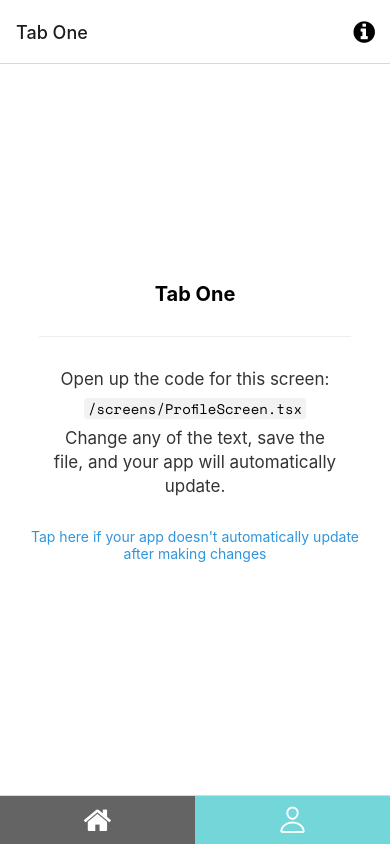
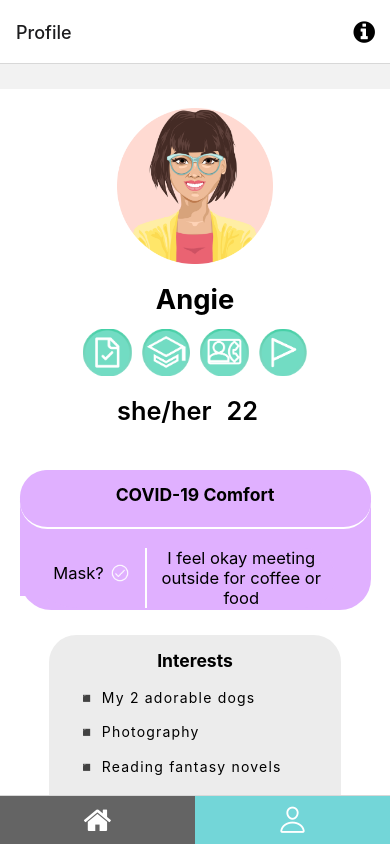
Before and after one commit to maaarvin-was-here/hi5, a React Native app: screen /TabOne in a window 390 px wide. Built offline with nearby package versions, Linux system fonts and the light colour scheme; what expo-linking would draw is missing.

Commit message:
profilescreen + image upload

```diff
--- a/navigation/index.tsx
+++ b/navigation/index.tsx
@@ -102,7 +102,7 @@ function BottomTabNavigator() {
         name="TabOne"
         component={ProfileScreen}
         options={({ navigation }: RootTabScreenProps<'TabOne'>) => ({
-          title: 'Tab One',
+          title: 'Profile',
           tabBarShowLabel: false,
           tabBarIcon: ({}) => (
             <Entypo name="person-outline" size={30} color="white" />
--- a/screens/ProfileScreen.tsx
+++ b/screens/ProfileScreen.tsx
@@ -1,33 +1,182 @@
 import * as React from 'react';
-import { StyleSheet } from 'react-native';
+import { StyleSheet, ScrollView, Image } from 'react-native';
+
 
 import EditScreenInfo from '../components/EditScreenInfo';
 import { Text, View } from '../components/Themed';
 import { RootTabScreenProps } from '../types';
 
+import { Dimensions } from 'react-native';
+
+const windowWidth = Dimensions.get('window').width;
+const windowHeight = Dimensions.get('window').height;
+
 export default function ProfileScreen({ navigation }: RootTabScreenProps<'TabOne'>) {
     return (
-    <View style={styles.container}>
-      <Text style={styles.title}>Tab One</Text>
-      <View style={styles.separator} lightColor="#eee" darkColor="rgba(255,255,255,0.1)" />
-      <EditScreenInfo path="/screens/ProfileScreen.tsx" />
+        <ScrollView style={styles.container} contentContainerStyle={{ alignItems: 'center', height: 700 }}>
+            {/* Avatar Image */}
+            <Image style={styles.avatar} source={require('../assets/images/avatar_5.png/')} />
+
+            {/* User's Name */}
+            <Text style={styles.title}>Angie</Text>
+
+            {/* Bar of Icons */}
+            <View style={styles.iconBar}>
+                <Image style={styles.icon} source={require('../assets/images/green-covid.png/')} />
+                <Image style={styles.icon} source={require('../assets/images/green-student.png/')} />
+                <Image style={styles.icon} source={require('../assets/images/green-phone.png/')} />
+                <Image style={styles.icon} source={require('../assets/images/green-flag.png/')} />
             </View>
+
+            {/* Pronouns + Age */}
+            <View style={styles.quickInfo}>
+                <Text style={styles.quickInfoText}>she/her</Text>
+                <Text style={styles.quickInfoText}>22</Text>
+            </View>
+
+            {/* COVID Status/Preferences */}
+            <View style={styles.covidStatus}>
+                {/* COVID Box Title */}
+                <View style={styles.covidSubtitle}>
+                    <Text style={[styles.subtitle, { marginTop: '4%' }]}>COVID-19 Comfort</Text>
+                </View>
+                {/* COVID Box Contents */}
+                <View style={styles.subgrid2}>
+                    {/* Left Division */}
+                    <View style={styles.covidLeft}>
+                        <Text style={styles.maskText}>Mask?</Text>
+                        <Image style={styles.smallicon} source={require('../assets/images/check-circle.png/')} />
+                    </View>
+                    {/* Right Division */}
+                    <Text style={styles.covidRight}>I feel okay meeting outside for coffee or food</Text>
+                </View>
+            </View>
+
+            {/* Interests Section */}
+            <View style={styles.interestBar}>
+                <Text style={[styles.subtitle, { marginTop: '5%', color: 'black' }]}>Interests</Text>
+                <Text style={styles.interestText}>{'\u25FE'} My 2 adorable dogs</Text>
+                <Text style={styles.interestText}>{'\u25FE'} Photography</Text>
+                <Text style={styles.interestText}>{'\u25FE'} Reading fantasy novels</Text>
+            </View>
+        </ScrollView>
     );
 }
 
 const styles = StyleSheet.create({
     container: {
         flex: 1,
-    alignItems: 'center',
-    justifyContent: 'center',
+        marginTop: 0.03 * windowHeight, /* 20 */
+        backgroundColor: 'white'
+    },
+    avatar: {
+        width: 0.4 * windowWidth,
+        height: 0.4 * windowWidth,
+        marginVertical: 0.0225 * windowHeight, /* 15 */
     },
     title: {
-    fontSize: 20,
+        fontSize: 0.07 * windowWidth,
         fontWeight: 'bold',
+        color: 'black'
     },
-  separator: {
-    marginVertical: 30,
-    height: 1,
-    width: '80%',
+    subtitle: {
+        textAlign: 'center',
+        fontWeight: 'bold',
+        fontSize: 0.045 * windowWidth,
     },
+    iconBar: {
+        marginTop: 0.015 * windowHeight,
+        flexDirection: 'row',
+        backgroundColor: 'white',
+        width: '60%'
+    },
+    icon: {
+        flex: 1,
+        width: 0.07 * windowWidth,
+        height: 0.12 * windowWidth,
+        marginHorizontal: 5
+    },
+    smallicon: {
+        width: 20,
+        height: 20,
+        marginTop: '12%',
+        marginBottom: '11%',
+        marginLeft: '5%',
+        marginRight: '12%'
+    },
+    quickInfo: {
+        marginVertical: 0.0225 * windowHeight, /* 15 */
+        flexDirection: 'row',
+        width: '40%',
+        backgroundColor: 'white'
+    },
+    quickInfoText: {
+        flex: 1,
+        textAlign: 'center',
+        color: 'black',
+        fontSize: 0.03 * windowHeight,
+        fontWeight: '600'
+    },
+    subgrid2: {
+        alignContent: 'center',
+        marginVertical: 0.0225 * windowHeight, /* 15 */
+        flexDirection: 'row',
+        width: '90%',
+        backgroundColor: '#e0b0ff',
+        borderRadius: 0.5 * windowWidth
+    },
+    covidStatus: {
+        marginTop: 0.03 * windowHeight,
+        width: '90%',
+        height: '20%',
+        backgroundColor: '#e0b0ff',
+        borderRadius: 0.08 * windowWidth
+    },
+    covidSubtitle: {
+        height: 0.07 * windowHeight,
+        borderBottomWidth: 2,
+        borderBottomColor: 'white',
+        backgroundColor: '#e0b0ff',
+        borderRadius: 0.07 * windowWidth
+    },
+    covidLeft: {
+        alignContent: 'center',
+        width: '43%',
+        borderRightWidth: 2,
+        borderColor: 'white',
+        backgroundColor: '#e0b0ff',
+        borderBottomLeftRadius: 0.8 * windowWidth,
+        flex: 2,
+        flexDirection: 'row'
+    },
+    maskText: {
+        flex: 2,
+        textAlign: 'right',
+        backgroundColor: '#e0b0ff',
+        alignItems: 'center',
+        fontSize: 0.0425 * windowWidth,
+        marginTop: '12%',
+        marginBottom: '10%'
+    },
+    covidRight: {
+        flex: 3,
+        textAlign: 'center',
+        fontSize: 0.0425 * windowWidth
+    },
+    interestBar: {
+        marginVertical: 0.03 * windowHeight, /* 20 */
+        width: '75%',
+        height: '30%',
+        backgroundColor: '#ececec',
+        borderRadius: 0.07 * windowWidth
+    },
+    interestText: {
+        color: 'black',
+        marginLeft: '10%',
+        marginTop: '6%',
+        letterSpacing: 1.2
+    }
 });
+
+
+/* < View style = { styles.separator } lightColor = "#eee" darkColor = "rgba(255,255,255,0.1)" />  */
```
Also changed, not shown: assets/images/avatar_5.png (added), assets/images/check-circle.png (added). Lines whose indentation alone changed are shown as unchanged.
